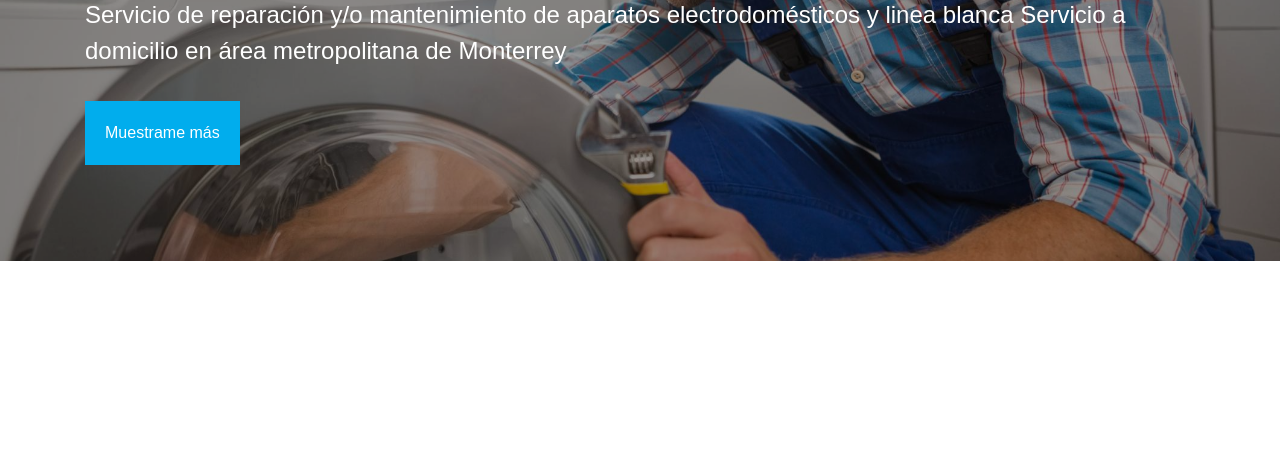
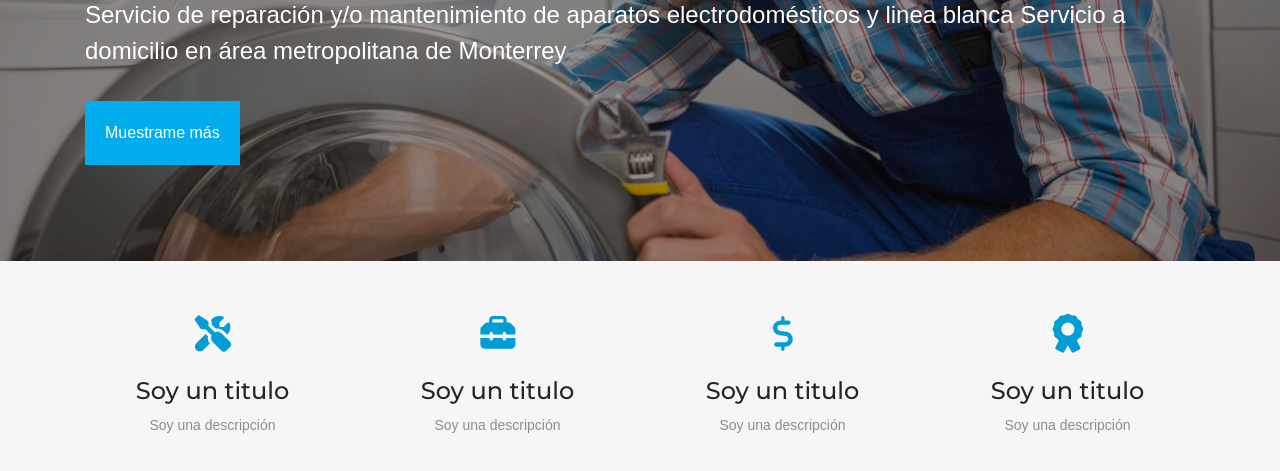
Before and after one commit to FMODZ/LP-Doctor-Electrodomestico, a plain HTML site: page index.html in a window 1280 px wide. Shown: the part 315-786 px from the top of the page. Drawn offline with nearby package versions, Linux system fonts and the light colour scheme.

Commit message:
Caracteristicas terminada

```diff
--- a/css/style.css
+++ b/css/style.css
@@ -179,3 +179,29 @@ h1{
     background-attachment: fixed;
     z-index: -1;
 }
+
+/*Cards*/
+.fm-cards{
+    background: #f6f6f6;
+}
+
+.fm-card-top{
+    text-align: center;
+    font-size: 35px;
+    color: #009dd6;
+}
+
+.fm-card-body{
+    font-size: 14px;
+    text-align: center;
+}
+
+.fm-card-body h4{
+    font-family: Montserrat-Medium;
+    margin-top: 15px;
+    margin-bottom: 10px;
+}
+
+.fm-card-body p{
+    color: #8d8d8d;
+}
--- a/index.html
+++ b/index.html
@@ -42,5 +42,50 @@
     </section>
 
 
+    <section class="fm-cards py-5">
+        <div class="container">
+            <div class="row">
+                <div class="col-3">
+                    <div class="fm-card-top">
+                        <i class="fas fa-tools"></i>
+                    </div>
+                    <div class="fm-card-body">
+                        <h4>Soy un titulo</h4>
+                        <p>Soy una descripción</p>
+                    </div>
+                </div>
+                <div class="col-3">
+                    <div class="fm-card-top">
+                        <i class="fas fa-toolbox"></i>
+                    </div>
+                    <div class="fm-card-body">
+                        <h4>Soy un titulo</h4>
+                        <p>Soy una descripción</p>
+                    </div>
+                </div>
+                <div class="col-3">
+                    <div class="fm-card-top">
+                        <i class="fas fa-dollar-sign"></i>
+                    </div>
+                    <div class="fm-card-body">
+                        <h4>Soy un titulo</h4>
+                        <p>Soy una descripción</p>
+                    </div>
+                </div>
+                <div class="col-3">
+                    <div class="fm-card-top">
+                        <i class="fas fa-award"></i>
+                    </div>
+                    <div class="fm-card-body">
+                        <h4>Soy un titulo</h4>
+                        <p>Soy una descripción</p>
+                    </div>
+                </div>
+            </div>
+
+        </div>
+    </section>
+
+
 </body>
 </html>
```
